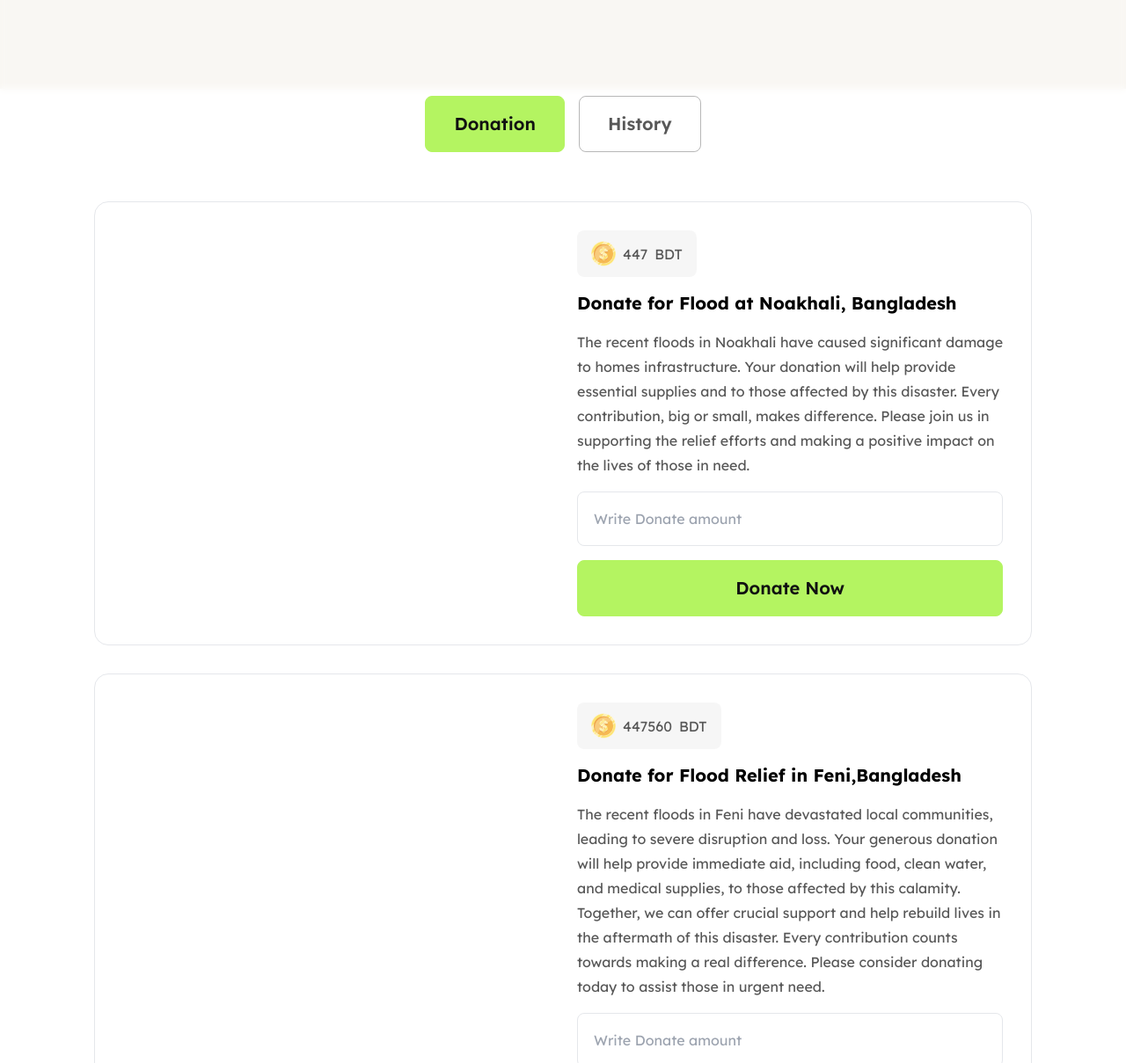
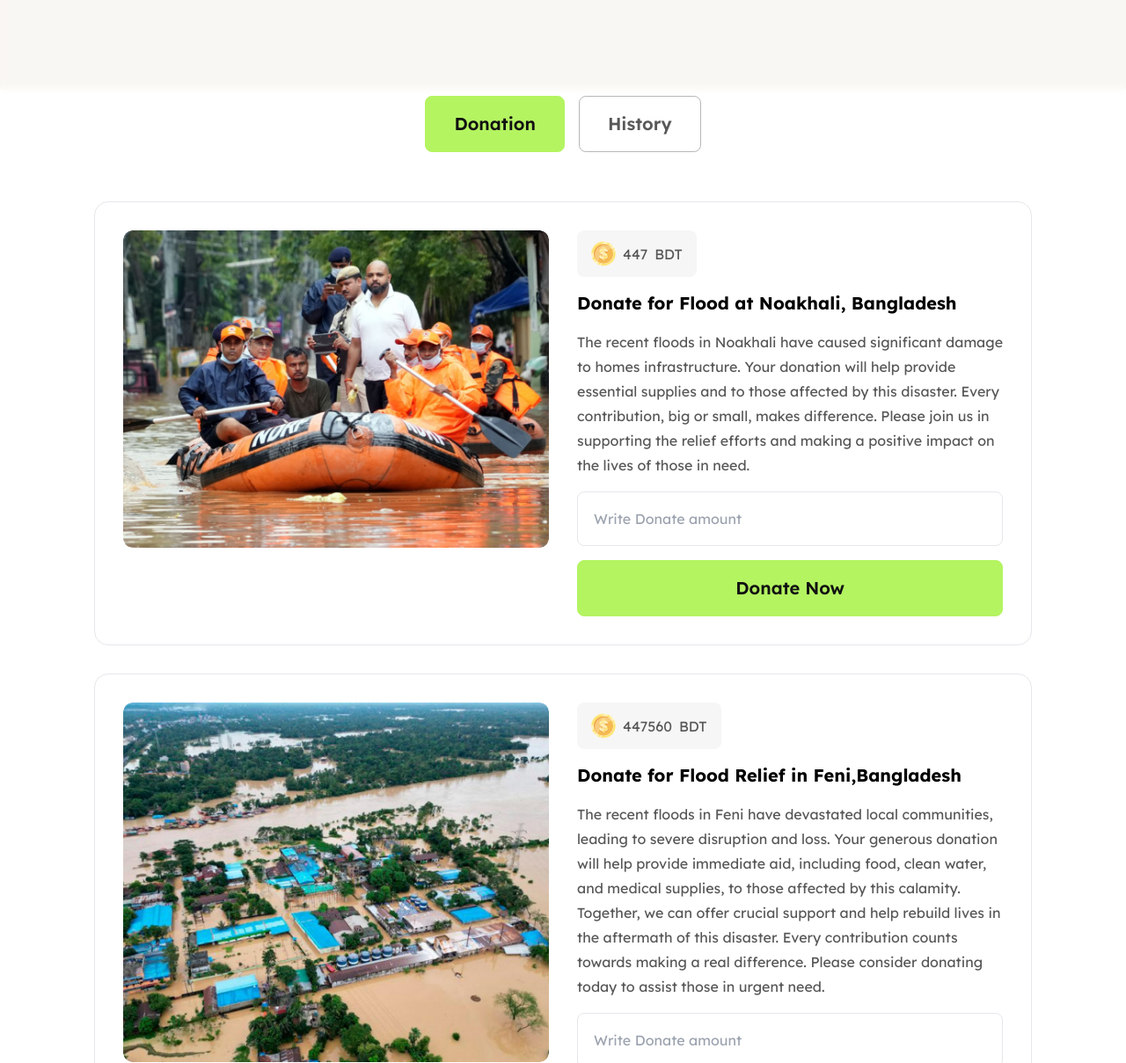
Before and after one commit to shihabhq/donate-bd, a plain HTML site: page index.html in a window 1280 px wide. Shown: the part 91-1300 px from the top of the page at 88% size. Drawn offline with nearby package versions, Linux system fonts and the light colour scheme; the site is published under a folder, as on GitHub Pages, so addresses that start at the root find nothing.

Commit message:
image bug fixed

```diff
--- a/index.html
+++ b/index.html
@@ -42,7 +42,7 @@
           class="card flex flex-col lg:flex-row gap-8 rounded-2xl p-8 border"
         >
           <div class="card-image mx-auto basis-1/2 2xl:basis-2/5">
-            <img src="/assets/noakhali.png" alt="" />
+            <img src="assets/noakhali.png" alt="" />
           </div>
           <div
             class="card-contents flex flex-col justify-between gap-4 basis-1/2 2xl:basis-3/5"
@@ -83,7 +83,7 @@
           class="card flex flex-col lg:flex-row gap-8 rounded-2xl p-8 border"
         >
           <div class="card-image mx-auto basis-1/2 2xl:basis-2/5">
-            <img src="/assets/feni.png" alt="" />
+            <img src="assets/feni.png" alt="" />
           </div>
           <div
             class="card-contents flex flex-col justify-between gap-4 2xl:basis-3/5 basis-1/2"
@@ -125,7 +125,7 @@
           class="card flex flex-col lg:flex-row gap-8 rounded-2xl p-8 border"
         >
           <div class="card-image mx-auto 2xl:basis-2/5 basis-1/2">
-            <img src="/assets/city.png" alt="" />
+            <img src="assets/city.png" alt="" />
           </div>
           <div
             class="card-contents flex flex-col justify-between gap-4 basis-1/2 2xl:basis-3/5"
```
